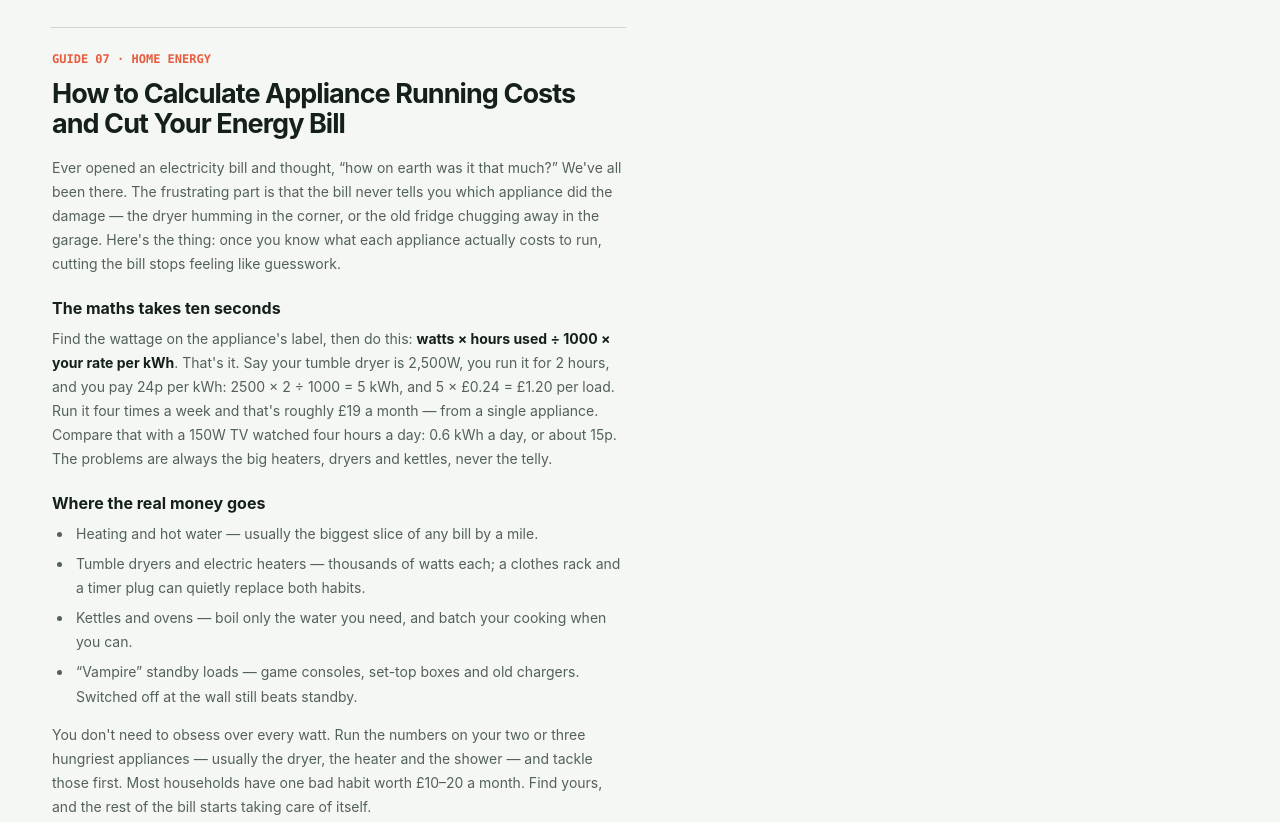
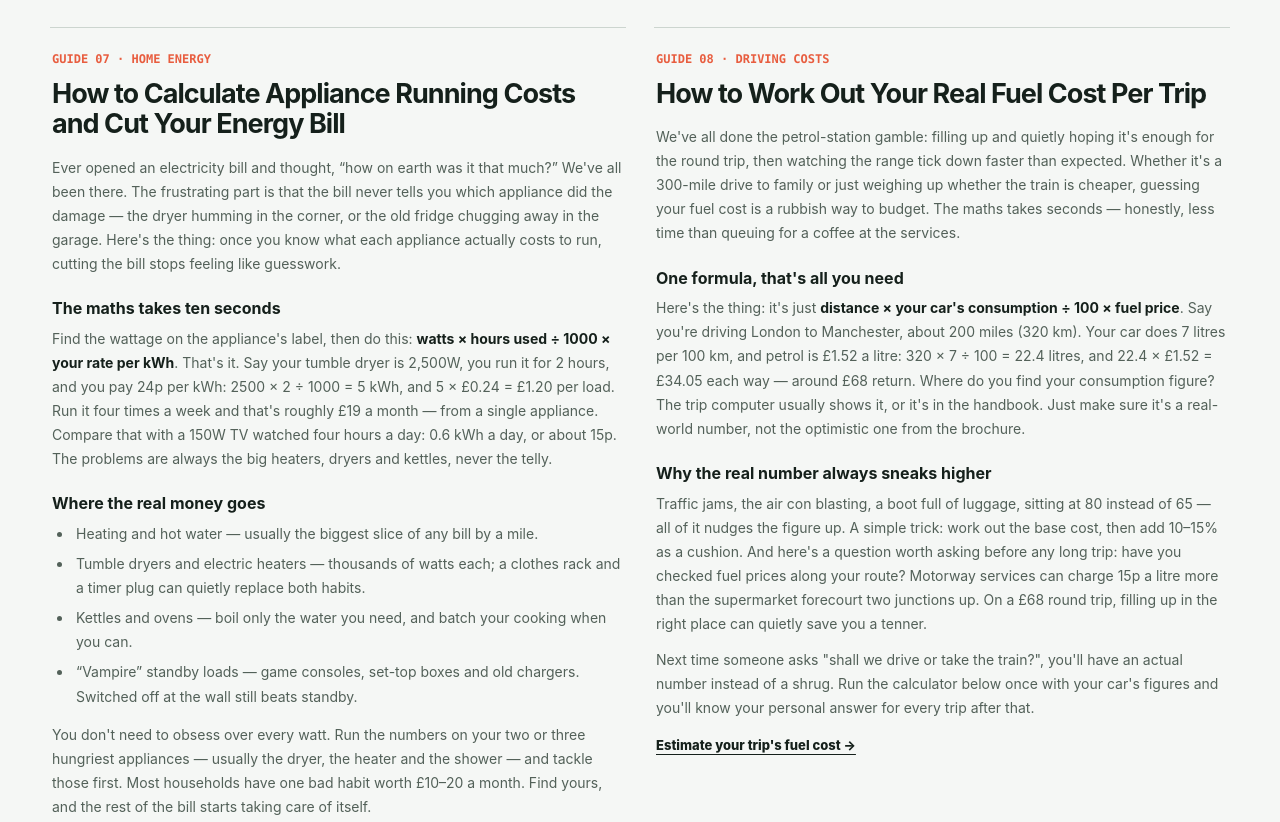
Before and after one commit to gettoolhub/free-tools, a plain HTML site: page index.html in a window 1280 px wide. Shown: the part 5520-6342 px from the top of the page. Drawn offline with Linux system fonts and the light colour scheme.

Commit message:
Add Guide 08: How to Work Out Your Real Fuel Cost Per Trip

```diff
--- a/index.html
+++ b/index.html
@@ -391,7 +391,7 @@
         <div class="result" role="status" aria-live="polite"></div>
       </article>
 
-      <article class="tool" data-keywords="fuel trip journey petrol diesel gas mileage mpg litre driving cost calculator">
+      <article class="tool" id="fuel-tool" data-keywords="fuel trip journey petrol diesel gas mileage mpg litre driving cost calculator">
         <div class="tool-head"><span class="tool-index">06</span><div><h2>Fuel trip cost</h2><p class="tool-desc">Estimate the litres of fuel needed for a journey and the total trip cost. Enter distance, vehicle consumption and the current price per litre.</p></div></div>
         <div class="fields">
           <div class="field"><label for="distance">Distance</label><div class="with-unit"><input id="distance" inputmode="decimal" placeholder="240" /><span class="unit">km</span></div></div>
@@ -585,6 +585,18 @@
           </ul>
           <p>You don't need to obsess over every watt. Run the numbers on your two or three hungriest appliances — usually the dryer, the heater and the shower — and tackle those first. Most households have one bad habit worth £10–20 a month. Find yours, and the rest of the bill starts taking care of itself.</p>
           <a class="guide-link" href="#electricity-tool">Check your appliance running costs →</a>
+        </article>
+
+        <article class="guide" id="guide-fuel-cost">
+          <span class="guide-number">GUIDE 08 · DRIVING COSTS</span>
+          <h3>How to Work Out Your Real Fuel Cost Per Trip</h3>
+          <p>We've all done the petrol-station gamble: filling up and quietly hoping it's enough for the round trip, then watching the range tick down faster than expected. Whether it's a 300-mile drive to family or just weighing up whether the train is cheaper, guessing your fuel cost is a rubbish way to budget. The maths takes seconds — honestly, less time than queuing for a coffee at the services.</p>
+          <h4>One formula, that's all you need</h4>
+          <p>Here's the thing: it's just <strong>distance × your car's consumption ÷ 100 × fuel price</strong>. Say you're driving London to Manchester, about 200 miles (320 km). Your car does 7 litres per 100 km, and petrol is £1.52 a litre: 320 × 7 ÷ 100 = 22.4 litres, and 22.4 × £1.52 = £34.05 each way — around £68 return. Where do you find your consumption figure? The trip computer usually shows it, or it's in the handbook. Just make sure it's a real-world number, not the optimistic one from the brochure.</p>
+          <h4>Why the real number always sneaks higher</h4>
+          <p>Traffic jams, the air con blasting, a boot full of luggage, sitting at 80 instead of 65 — all of it nudges the figure up. A simple trick: work out the base cost, then add 10–15% as a cushion. And here's a question worth asking before any long trip: have you checked fuel prices along your route? Motorway services can charge 15p a litre more than the supermarket forecourt two junctions up. On a £68 round trip, filling up in the right place can quietly save you a tenner.</p>
+          <p>Next time someone asks "shall we drive or take the train?", you'll have an actual number instead of a shrug. Run the calculator below once with your car's figures and you'll know your personal answer for every trip after that.</p>
+          <a class="guide-link" href="#fuel-tool">Estimate your trip's fuel cost →</a>
         </article>
       </div>
     </section>
```
